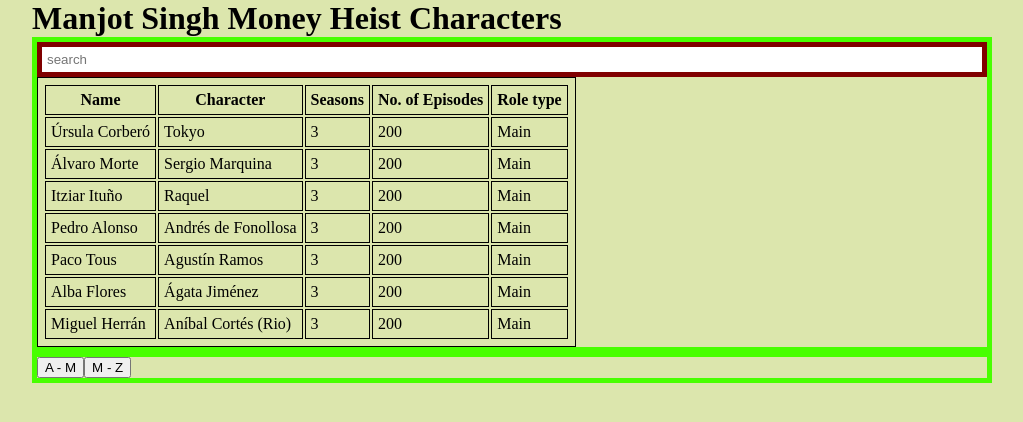
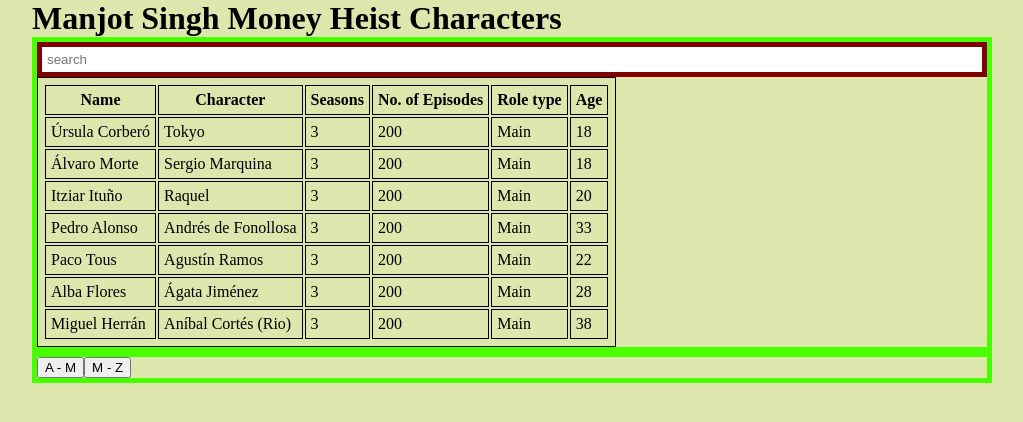
Before and after one commit to jotmomi04/Manjot_singh_web303_assignments, a plain HTML site: page index.html in a window 1280 px wide. Shown: the whole page, without its empty margins (128-1151 px from the left). Drawn offline with nearby package versions, Linux system fonts and the light colour scheme.

Commit message:
Update age in table

```diff
--- a/index.html
+++ b/index.html
@@ -1,11 +1,11 @@
 <html>
 
 <head>
-<script src="https://code.jquery.com/jquery-3.6.0.js"
-integrity="sha256-H+K7U5CnXl1h5ywQfKtSj8PCmoN9aaq30gDh27Xc0jk=" crossorigin="anonymous"></script>
+    <script src="https://code.jquery.com/jquery-3.6.0.js" integrity="sha256-H+K7U5CnXl1h5ywQfKtSj8PCmoN9aaq30gDh27Xc0jk=" crossorigin="anonymous"></script>
     <script src="js/script.js"></script>
     <link href="css/style.css" text="text/css" rel="stylesheet">
 </head>
+
 <body>
     <h1>Manjot Singh Money Heist Characters
         <div>
@@ -18,6 +18,7 @@
                     <th id="parts">Seasons</th>
                     <th id="episodes">No. of Episodes</th>
                     <th id="role">Role type</th>
+                    <th id="age">Age</th>
 
                 </thead>
                 <tbody id="tbody"></tbody>
--- a/js/script.js
+++ b/js/script.js
@@ -21,19 +21,20 @@
     });
 }
 
-function contentRows(){
-    $.getJSON("moviecharacter.json", function(results){
-        $.each(results["moviecharacter"],function(i, field){
-             let $row = $('<tr><td><p>' + field['name'] + "</p></td><td><p>" + field['character'] + "</p></td><td><p>" + field['parts'] + "</p></td><td><p>" + field['episodes'] + "</p></td><td><p>" + field['role'] + "</p></td> </tr>");
+function contentRows() {
+    $.getJSON("moviecharacter.json", function(results) {
+        $.each(results["moviecharacter"], function(i, field) {
+            let $row = $('<tr><td><p>' + field['name'] + "</p></td><td><p>" + field['character'] + "</p></td><td><p>" + field['parts'] + "</p></td><td><p>" + field['episodes'] + "</p></td><td><p>" + field['role'] + "</p></td><td><p>" + field['age'] + "</p></td> </tr>");
             moviecharacter.push({
                 person: field['name'],
                 $element: $row
             });
             $("#table").append($row);
-            });  });
+        });
+    });
 }
 
-function searchName(){
+function searchName() {
     $('#search').keydown(function() {
         let $names = $('#name');
         let $search = $('#search');
@@ -49,16 +50,16 @@
 };
 
 function filter() {
-        $(document).ready(function(){
+    $(document).ready(function() {
         $('#search').on('keyup', function() {
 
             let value = $(this).val().toLowerCase();
             $('#tbody tr').filter(function() {
-                $(this).toggle($(this).text().toLowerCase().indexOf(value) > - 1);
-                if(value != '') {
-                    $(this).css({'background-color': 'yellow' , 'color': 'black', 'font-weight': 'bold'});
+                $(this).toggle($(this).text().toLowerCase().indexOf(value) > -1);
+                if (value != '') {
+                    $(this).css({ 'background-color': 'yellow', 'color': 'black', 'font-weight': 'bold' });
                 } else {
-                    $(this).css({'background-color': '', 'color': 'black', 'font-weight': ''});
+                    $(this).css({ 'background-color': '', 'color': 'black', 'font-weight': '' });
                 }
             });
 
@@ -66,7 +67,7 @@
     });
 };
 
-function button(){
+function button() {
     let Names = $('#tbody p');
     let $buttons = $('#buttons');
     let tagged = {};
@@ -93,7 +94,7 @@
             console.log('clicked');
             Names.show();
             $.each(character, function() {
-                if(character <= "M") {
+                if (character <= "M") {
                     $("p").show();
                 } else {
                     $("p").hide();
@@ -113,7 +114,7 @@
             Names.show();
             console.log('clicked');
             $.each(character, function() {
-                if(character > "M") {
+                if (character > "M") {
                     $("p").show();
                 } else {
                     $("p").hide();
--- a/moviecharacter.json
+++ b/moviecharacter.json
@@ -1,60 +1,67 @@
 {
-    "moviecharacter":[
-        {
-            "name":"Úrsula Corberó",
-            "character":"Tokyo",
-            "parts":"3",
-            "role":"Main",
-            "episodes":"200"
+    "moviecharacter": [{
+            "name": "Úrsula Corberó",
+            "character": "Tokyo",
+            "parts": "3",
+            "role": "Main",
+            "episodes": "200",
+            "age": "18"
 
         },
         {
-         "name":"Álvaro Morte",
-         "character":"Sergio Marquina",
-         "parts":"3",
-         "role":"Main",
-         "episodes":"200"
+            "name": "Álvaro Morte",
+            "character": "Sergio Marquina",
+            "parts": "3",
+            "role": "Main",
+            "episodes": "200",
+            "age": "18"
 
-     },{
-         "name":"Itziar Ituño",
-         "character":"Raquel",
-         "parts":"3",
-         "role":"Main",
-         "episodes":"200"
+        }, {
+            "name": "Itziar Ituño",
+            "character": "Raquel",
+            "parts": "3",
+            "role": "Main",
+            "episodes": "200",
+            "age": "20"
 
-     },{
-         "name":"Pedro Alonso",
-         "character":"Andrés de Fonollosa",
-         "parts":"3",
-         "role":"Main",
-         "episodes":"200"
+        }, {
+            "name": "Pedro Alonso",
+            "character": "Andrés de Fonollosa",
+            "parts": "3",
+            "role": "Main",
+            "episodes": "200",
+            "age": "33"
 
-     },{
-         "name":"Paco Tous",
-         "character":"Agustín Ramos",
-         "parts":"3",
-         "role":"Main",
-         "episodes":"200"
+        }, {
+            "name": "Paco Tous",
+            "character": "Agustín Ramos",
+            "parts": "3",
+            "role": "Main",
+            "episodes": "200",
+            "age": "22"
 
-     },{
-         "name":"Alba Flores",
-         "character":"Ágata Jiménez",
-         "parts":"3",
-         "role":"Main",
-         "episodes":"200"
+        }, {
+            "name": "Alba Flores",
+            "character": "Ágata Jiménez",
+            "parts": "3",
+            "role": "Main",
+            "episodes": "200",
+            "age": "28"
 
-     },{
-         "name":"Miguel Herrán",
-         "character":"Aníbal Cortés (Rio)",
-         "parts":"3",
-         "role":"Main",
-         "episodes":"200"
 
-     }
+        }, {
+            "name": "Miguel Herrán",
+            "character": "Aníbal Cortés (Rio)",
+            "parts": "3",
+            "role": "Main",
+            "episodes": "200",
+            "age": "38"
+
+        }
 
 
 
 
 
- ]
- }
+    ]
+}
```
Lines whose indentation alone changed are shown as unchanged.
